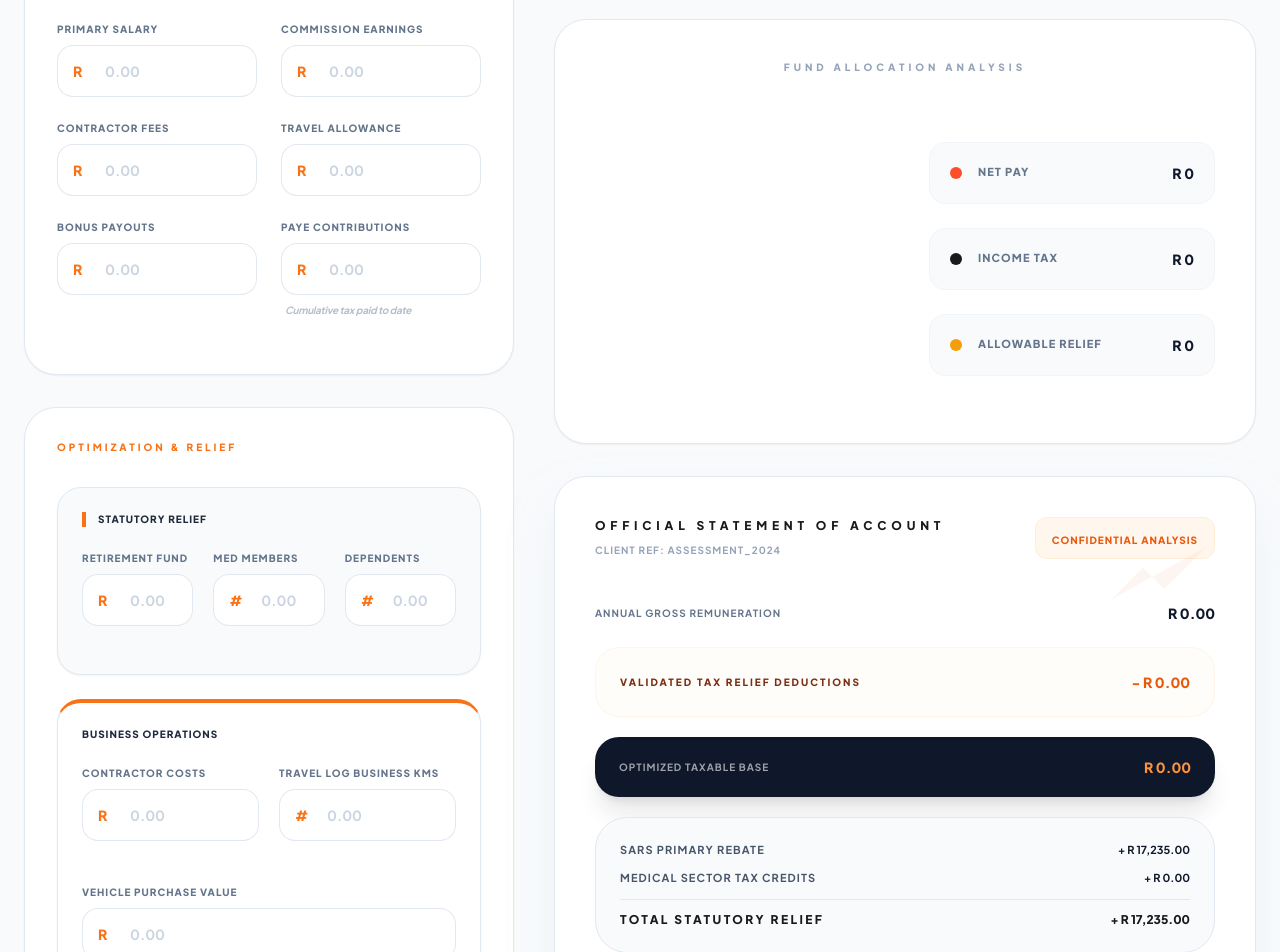
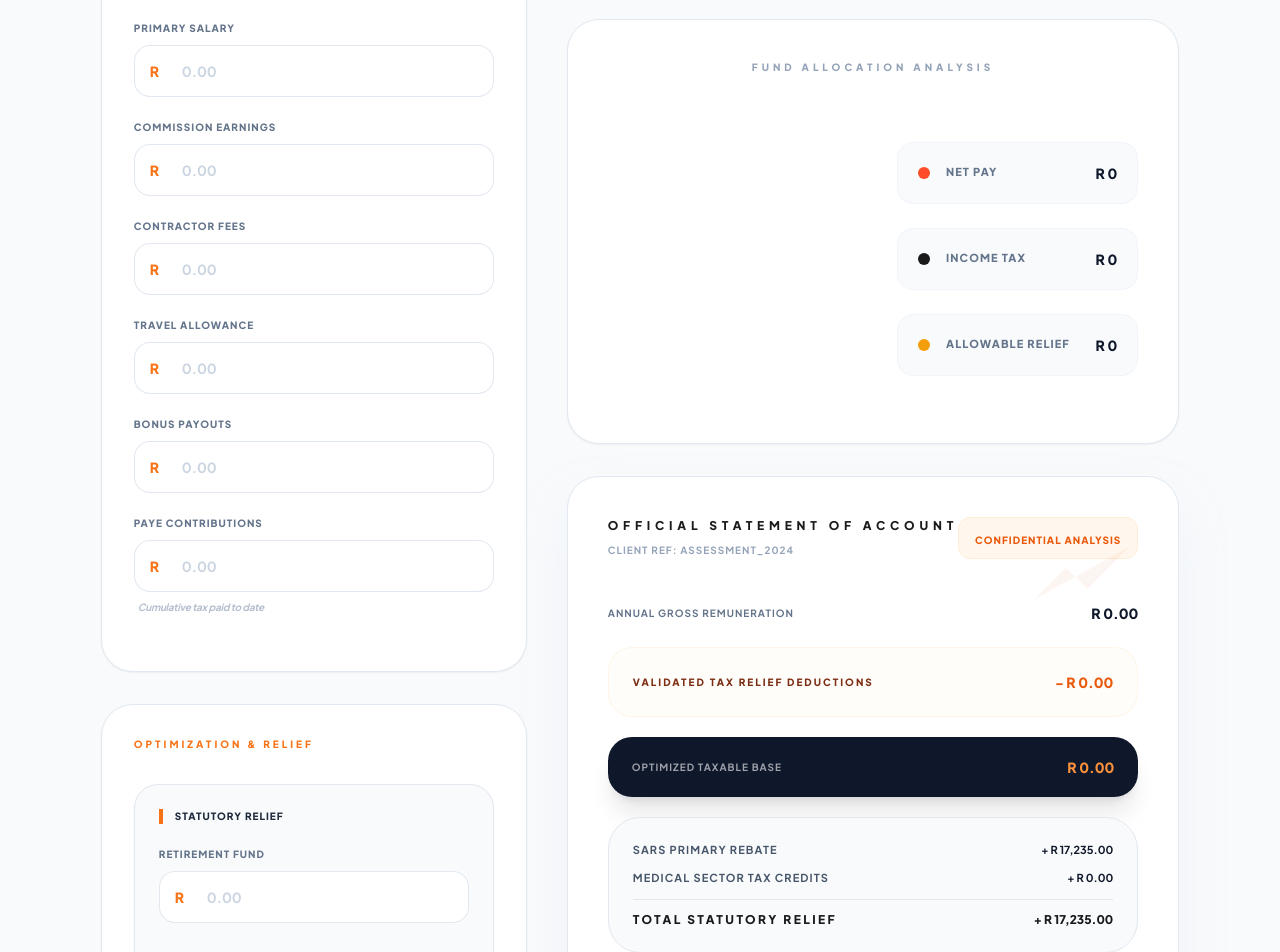
Before and after one commit to wespeakallday/The-One-And-Only-Tax-Calculator, a React (Vite) app: page / in a window 1280 px wide. Shown: the part 660-1612 px from the top of the page. Built offline with nearby package versions, Linux system fonts and the light colour scheme.

Commit message:
feat: Enhance NumberInput component and layout
Introduces a placeholder prop to NumberInput for better user guidance and adjusts layout attributes to improve responsiveness and spacing. Fixes a minor layout issue in the tax year selection buttons.

```diff
--- a/App.tsx
+++ b/App.tsx
@@ -129,7 +129,7 @@ const App: React.FC = () => {
             </div>
           </div>
 
-          <div className="flex bg-slate-100 p-1.5 rounded-2xl w-full md:w-auto overflow-x-auto border border-slate-200">
+          <div className="flex bg-slate-100 p-1.5 rounded-2xl w-full md:auto overflow-x-auto border border-slate-200">
             {TAX_YEARS.map((year) => (
               <button
                 key={year}
@@ -190,13 +190,13 @@ const App: React.FC = () => {
 
             <section className="bg-white p-8 rounded-[2rem] shadow-sm border border-slate-200">
               <h2 className="text-[10px] font-black text-orange-500 uppercase tracking-[0.3em] mb-6">Revenue Streams</h2>
-              <div className="grid grid-cols-1 md:grid-cols-2 gap-x-6">
-                <NumberInput label="Primary Salary" value={income.annualSalary} onChange={(val) => setIncome({...income, annualSalary: val})} />
-                <NumberInput label="Commission Earnings" value={income.annualCommission} onChange={(val) => setIncome({...income, annualCommission: val})} />
-                <NumberInput label="Contractor Fees" value={income.annualContractorIncome} onChange={(val) => setIncome({...income, annualContractorIncome: val})} />
-                <NumberInput label="Travel Allowance" value={income.annualTravelAllowance} onChange={(val) => setIncome({...income, annualTravelAllowance: val})} />
-                <NumberInput label="Bonus Payouts" value={income.bonus} onChange={(val) => setIncome({...income, bonus: val})} />
-                <NumberInput label="PAYE Contributions" value={income.taxPaidAlready} onChange={(val) => setIncome({...income, taxPaidAlready: val})} helpText="Cumulative tax paid to date" />
+              <div className="grid grid-cols-1 gap-x-6">
+                <NumberInput label="Primary Salary" value={income.annualSalary} onChange={(val) => setIncome({...income, annualSalary: val})} placeholder="0.00" />
+                <NumberInput label="Commission Earnings" value={income.annualCommission} onChange={(val) => setIncome({...income, annualCommission: val})} placeholder="0.00" />
+                <NumberInput label="Contractor Fees" value={income.annualContractorIncome} onChange={(val) => setIncome({...income, annualContractorIncome: val})} placeholder="0.00" />
+                <NumberInput label="Travel Allowance" value={income.annualTravelAllowance} onChange={(val) => setIncome({...income, annualTravelAllowance: val})} placeholder="0.00" />
+                <NumberInput label="Bonus Payouts" value={income.bonus} onChange={(val) => setIncome({...income, bonus: val})} placeholder="0.00" />
+                <NumberInput label="PAYE Contributions" value={income.taxPaidAlready} onChange={(val) => setIncome({...income, taxPaidAlready: val})} helpText="Cumulative tax paid to date" placeholder="0.00" />
               </div>
             </section>
 
@@ -205,21 +205,20 @@ const App: React.FC = () => {
               <div className="space-y-6">
                 <div className="p-6 bg-slate-50 rounded-3xl border border-slate-200 shadow-sm">
                   <h3 className="text-[10px] font-black text-slate-800 uppercase tracking-widest mb-6 border-l-4 border-orange-500 pl-3">Statutory Relief</h3>
-                  <div className="grid grid-cols-1 md:grid-cols-3 gap-5">
-                    <NumberInput label="Retirement Fund" value={deductions.retirementAnnuity} onChange={(val) => setDeductions({...deductions, retirementAnnuity: val})} />
-                    <NumberInput label="Med Members" prefix="#" value={deductions.medicalAidMembers} onChange={(val) => setDeductions({...deductions, medicalAidMembers: val})} />
-                    <NumberInput label="Dependents" prefix="#" value={deductions.medicalAidDependents} onChange={(val) => setDeductions({...deductions, medicalAidDependents: val})} />
+                  <div className="grid grid-cols-1 gap-5">
+                    <NumberInput label="Retirement Fund" value={deductions.retirementAnnuity} onChange={(val) => setDeductions({...deductions, retirementAnnuity: val})} placeholder="0.00" />
+                    <NumberInput label="Med Members" prefix="#" value={deductions.medicalAidMembers} onChange={(val) => setDeductions({...deductions, medicalAidMembers: val})} placeholder="0" />
+                    <NumberInput label="Dependents" prefix="#" value={deductions.medicalAidDependents} onChange={(val) => setDeductions({...deductions, medicalAidDependents: val})} placeholder="0" />
                   </div>
                 </div>
 
                 <div className="p-6 bg-white rounded-3xl border border-slate-200 shadow-sm border-t-4 border-t-orange-500">
                   <h3 className="text-[10px] font-black text-slate-800 uppercase tracking-widest mb-6">Business Operations</h3>
-                  <div className="grid grid-cols-1 md:grid-cols-2 gap-5">
-                    <NumberInput label="Contractor Costs" value={deductions.contractorExpenses} onChange={(val) => setDeductions({...deductions, contractorExpenses: val})} />
-                    <NumberInput label="Travel Log Business Kms" prefix="#" value={deductions.businessKms} onChange={(val) => setDeductions({...deductions, businessKms: val})} />
-                    <div className="col-span-2">
-                       <NumberInput label="Vehicle Purchase Value" value={deductions.vehicleValue} onChange={(val) => setDeductions({...deductions, vehicleValue: val})} helpText="Total value incl. VAT for scale calculation" />
-                    </div>
+                  <div className="grid grid-cols-1 gap-x-5">
+                    <NumberInput label="Contractor Costs" value={deductions.contractorExpenses} onChange={(val) => setDeductions({...deductions, contractorExpenses: val})} placeholder="0.00" />
+                    <NumberInput label="Commission Expenses" value={deductions.commissionExpenses} onChange={(val) => setDeductions({...deductions, commissionExpenses: val})} placeholder="0.00" />
+                    <NumberInput label="Travel Log Business Kms" prefix="#" value={deductions.businessKms} onChange={(val) => setDeductions({...deductions, businessKms: val})} placeholder="0" />
+                    <NumberInput label="Vehicle Purchase Value" value={deductions.vehicleValue} onChange={(val) => setDeductions({...deductions, vehicleValue: val})} helpText="Total value incl. VAT" placeholder="0.00" />
                   </div>
                 </div>
 
@@ -235,12 +234,12 @@ const App: React.FC = () => {
                     </label>
                   </div>
                   {deductions.wfhEnabled && (
-                    <div className="grid grid-cols-2 gap-x-5 animate-fadeIn">
-                      <NumberInput label="Total Home m²" prefix="#" value={deductions.wfhTotalArea} onChange={(val) => setDeductions({...deductions, wfhTotalArea: val})} />
-                      <NumberInput label="Dedicated Office m²" prefix="#" value={deductions.wfhOfficeArea} onChange={(val) => setDeductions({...deductions, wfhOfficeArea: val})} />
-                      <div className="col-span-2 grid grid-cols-2 gap-x-5 mt-2">
-                        <NumberInput label="Rent / Interest" value={deductions.wfhRentInterest} onChange={(val) => setDeductions({...deductions, wfhRentInterest: val})} />
-                        <NumberInput label="Utilities / Cleaning" value={deductions.wfhElectricityWater + deductions.wfhCleaning} onChange={(val) => setDeductions({...deductions, wfhElectricityWater: val})} />
+                    <div className="grid grid-cols-1 gap-x-5 animate-fadeIn">
+                      <NumberInput label="Total Home m²" prefix="#" value={deductions.wfhTotalArea} onChange={(val) => setDeductions({...deductions, wfhTotalArea: val})} placeholder="0" />
+                      <NumberInput label="Dedicated Office m²" prefix="#" value={deductions.wfhOfficeArea} onChange={(val) => setDeductions({...deductions, wfhOfficeArea: val})} placeholder="0" />
+                      <div className="grid grid-cols-1 gap-x-5 mt-2">
+                        <NumberInput label="Rent / Interest" value={deductions.wfhRentInterest} onChange={(val) => setDeductions({...deductions, wfhRentInterest: val})} placeholder="0.00" />
+                        <NumberInput label="Utilities / Cleaning" value={deductions.wfhElectricityWater + deductions.wfhCleaning} onChange={(val) => setDeductions({...deductions, wfhElectricityWater: val})} placeholder="0.00" />
                       </div>
                     </div>
                   )}
--- a/components/NumberInput.tsx
+++ b/components/NumberInput.tsx
@@ -7,12 +7,20 @@ interface NumberInputProps {
   onChange: (val: number) => void;
   prefix?: string;
   helpText?: string;
+  placeholder?: string;
 }
 
-const NumberInput: React.FC<NumberInputProps> = ({ label, value, onChange, prefix = "R", helpText }) => {
+const NumberInput: React.FC<NumberInputProps> = ({
+  label,
+  value,
+  onChange,
+  prefix = "R",
+  helpText,
+  placeholder = "0"
+}) => {
   return (
     <div className="mb-6">
-      <label className="block text-[10px] font-black text-slate-500 mb-2 uppercase tracking-widest whitespace-nowrap overflow-hidden text-ellipsis">
+      <label className="block text-[10px] font-black text-slate-500 mb-2 uppercase tracking-widest leading-tight min-h-[1.5em]">
         {label}
       </label>
       <div className="relative rounded-2xl">
@@ -24,7 +32,7 @@ const NumberInput: React.FC<NumberInputProps> = ({ label, value, onChange, prefi
           value={value === 0 ? '' : value}
           onChange={(e) => onChange(Number(e.target.value))}
           className="block w-full rounded-2xl border-0 py-4 pl-12 pr-4 text-slate-900 bg-white ring-1 ring-inset ring-slate-200 placeholder:text-slate-300 focus:ring-2 focus:ring-inset focus:ring-[#ff4d29] sm:text-sm transition-all hover:ring-slate-300 font-bold"
-          placeholder="0.00"
+          placeholder={placeholder}
         />
       </div>
       {helpText && <p className="mt-2 text-[10px] text-slate-400 font-bold italic tracking-tight opacity-70 pl-1">{helpText}</p>}
```
